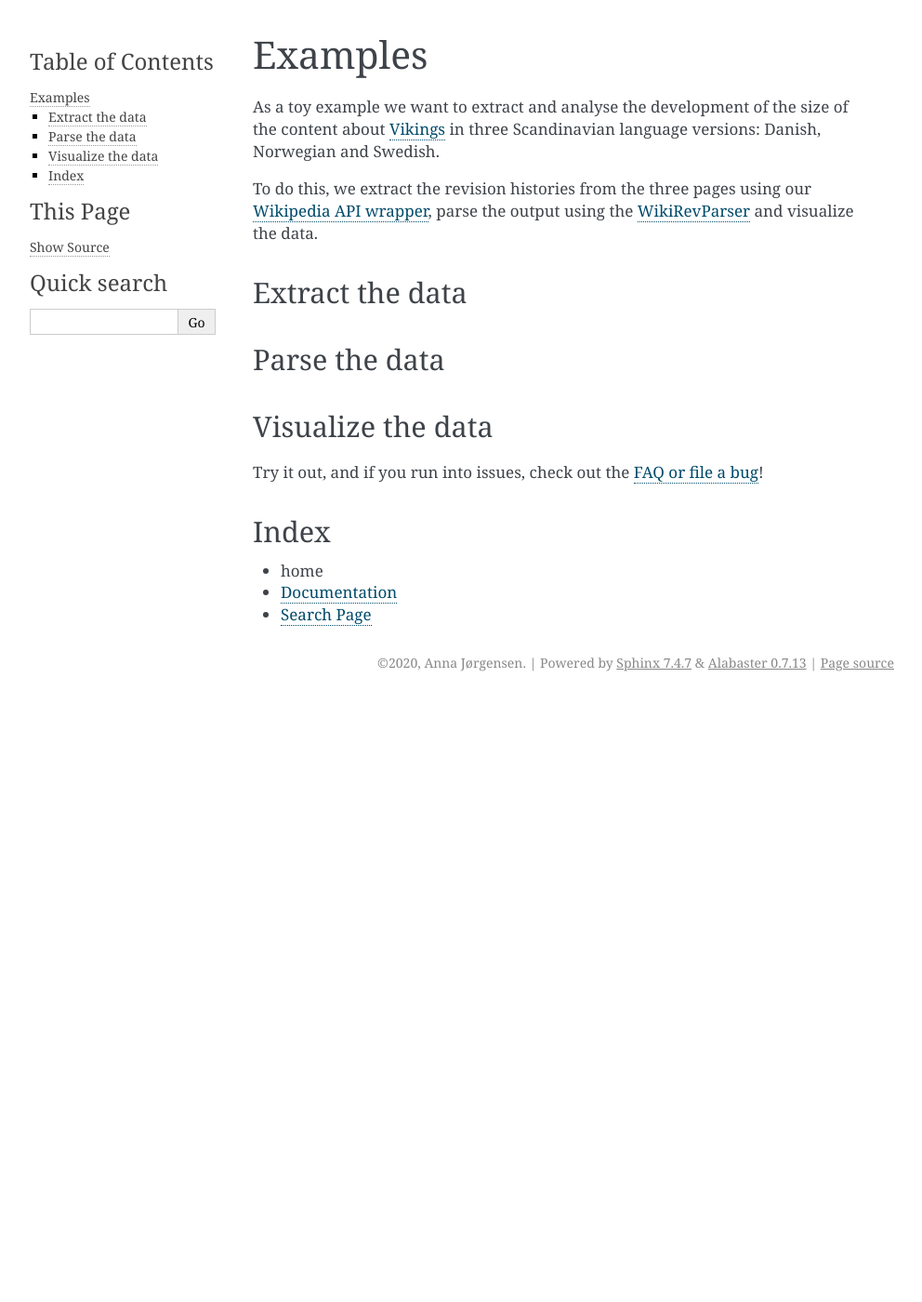
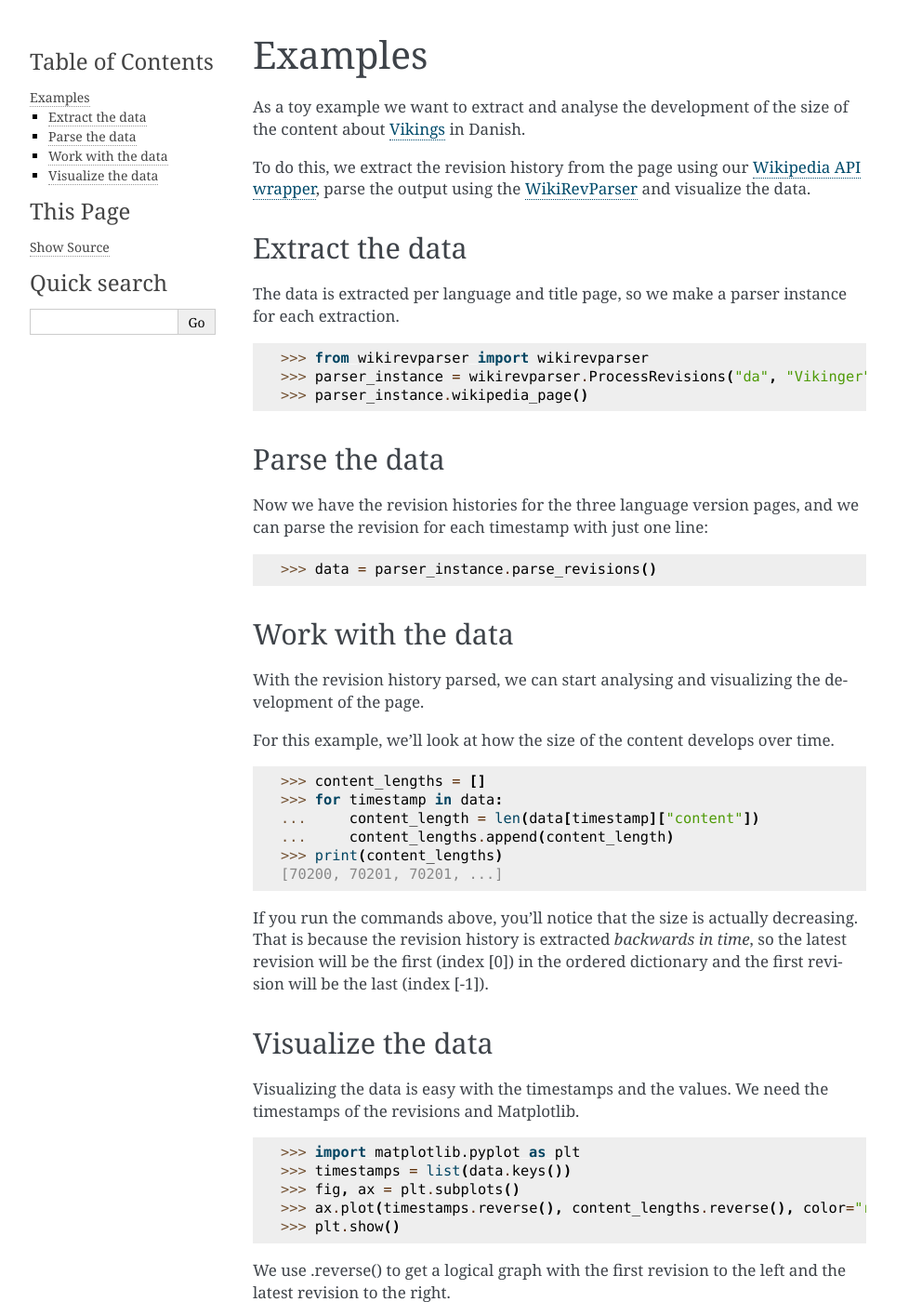
Before and after one commit to ajoer/WikiRevParser, a Sphinx documentation site: the page built from docs/source/examples.rst, in a window 1280 px wide and 1400 px high. Shown: the whole window at 93% size, without its empty margins (148-1140 px from the left). Built offline with Sphinx 7.4.7, drawn with Linux system fonts in a browser that asks for light colours; some of the changed text lies outside the part shown.

Commit message:
adding documentation

```diff
--- a/docs/source/examples.rst
+++ b/docs/source/examples.rst
@@ -3,25 +3,82 @@
 Examples
 ========
 
-As a toy example we want to extract and analyse the development of the size of the content about `Vikings <http://en.wikipedia.org/wiki/Vikings>`_ in three Scandinavian language versions: Danish, Norwegian and Swedish.
+As a toy example we want to extract and analyse the development of the size of the content about `Vikings <http://da.wikipedia.org/wiki/Vikinger>`_ in Danish.
 
-To do this, we extract the revision histories from the three pages using our `Wikipedia API wrapper <https://github.com/ajoer/Wikipedia>`_, parse the output using the `WikiRevParser <https://github.com/ajoer/Wik>`_ and visualize the data.
+To do this, we extract the revision history from the page using our `Wikipedia API wrapper <https://github.com/ajoer/Wikipedia>`_, parse the output using the `WikiRevParser <https://github.com/ajoer/Wik>`_ and visualize the data.
 
 Extract the data
 ****************
 
+The data is extracted per language and title page, so we make a parser instance for each extraction.
+
+
+	>>> from wikirevparser import wikirevparser
+	>>> parser_instance = wikirevparser.ProcessRevisions("da", "Vikinger")
+	>>> parser_instance.wikipedia_page()
+
 Parse the data
 **************
+
+Now we have the revision histories for the three language version pages, and we can parse the revision for each timestamp with just one line:
+
+	>>> data = parser_instance.parse_revisions()
+
+Work with the data
+******************
+
+With the revision history parsed, we can start analysing and visualizing the development of the page.
+
+For this example, we'll look at how the size of the content develops over time.
+
+	>>> content_lengths = []
+	>>> for timestamp in data:
+	... 	content_length = len(data[timestamp]["content"])
+	... 	content_lengths.append(content_length)
+	>>> print(content_lengths)
+	[70200, 70201, 70201, ...]
+
+If you run the commands above, you'll notice that the size is actually decreasing. That is because the revision history is extracted *backwards in time*, so the latest revision will be the first (index [0]) in the ordered dictionary and the first revision will be the last (index [-1]).
 
 Visualize the data
 ******************
 
+Visualizing the data is easy with the timestamps and the values.
+We need the timestamps of the revisions and Matplotlib.
 
-Try it out, and if you run into issues, check out the `FAQ or file a bug <https://github.com/ajoer/WikiRevParser/issues>`_!
+	>>> import matplotlib.pyplot as plt
+	>>> timestamps = list(data.keys())
+	>>> fig, ax = plt.subplots()
+	>>> ax.plot(timestamps.reverse(), content_lengths.reverse(), color="r")
+	>>> plt.show()
 
-Index
-*****
+We use .reverse() to get a logical graph with the first revision to the left and the latest revision to the right.
 
-* :ref:`home`
-* :ref:`documentation`
-* :ref:`search`
+Here's the development of the content size of the `Danish page <http://da.wikipedia.org/wiki/Vikinger>`_ about the Vikings from the initial page creation to March 26 2020!
+
+.. image:: ../images/da.jpg
+    :width: 700px
+    :align: center
+    :height: 300px
+    :alt: alternate text
+
+And you can do the same for the `Norwegian page <http://nb.wikipedia.org/wiki/Viking>`_ and the `Swedish one <http://sv.wikipedia.org/wiki/Viking>`_ and compare the differences:
+
+.. image:: ../images/nb.jpg
+    :width: 700px
+    :align: center
+    :height: 300px
+    :alt: alternate text
+
+Above is Norwegian and below is Sweden.
+
+.. image:: ../images/sv.jpg
+    :width: 700px
+    :align: center
+    :height: 300px
+    :alt: alternate text
+
+Try it out on a few page and languages of your own.
+You could look at football clubs, foods, celebrities, museums, or army divisions. Anything that has a Wikipedia page!
+
+Let us know how you're using it, and if you run into issues, check out the `FAQ or file a bug <https://github.com/ajoer/WikiRevParser/issues>`_!
--- a/setup.py
+++ b/setup.py
@@ -12,7 +12,7 @@ print(install_reqs)
 
 setuptools.setup(
     name="wikirevparser",
-    version="0.0.5",
+    version="0.0.7",
     author="Anna Jørgensen",
     author_email="anka.jorgensen@gmail.com",
     description="Wikipedia revision history parser for Python",
```
Also changed, not shown: README.md (+6 -7 lines), docs/images/da.jpg (added), docs/images/nb.jpg (added), docs/images/sv.jpg (added), 1 other file.
